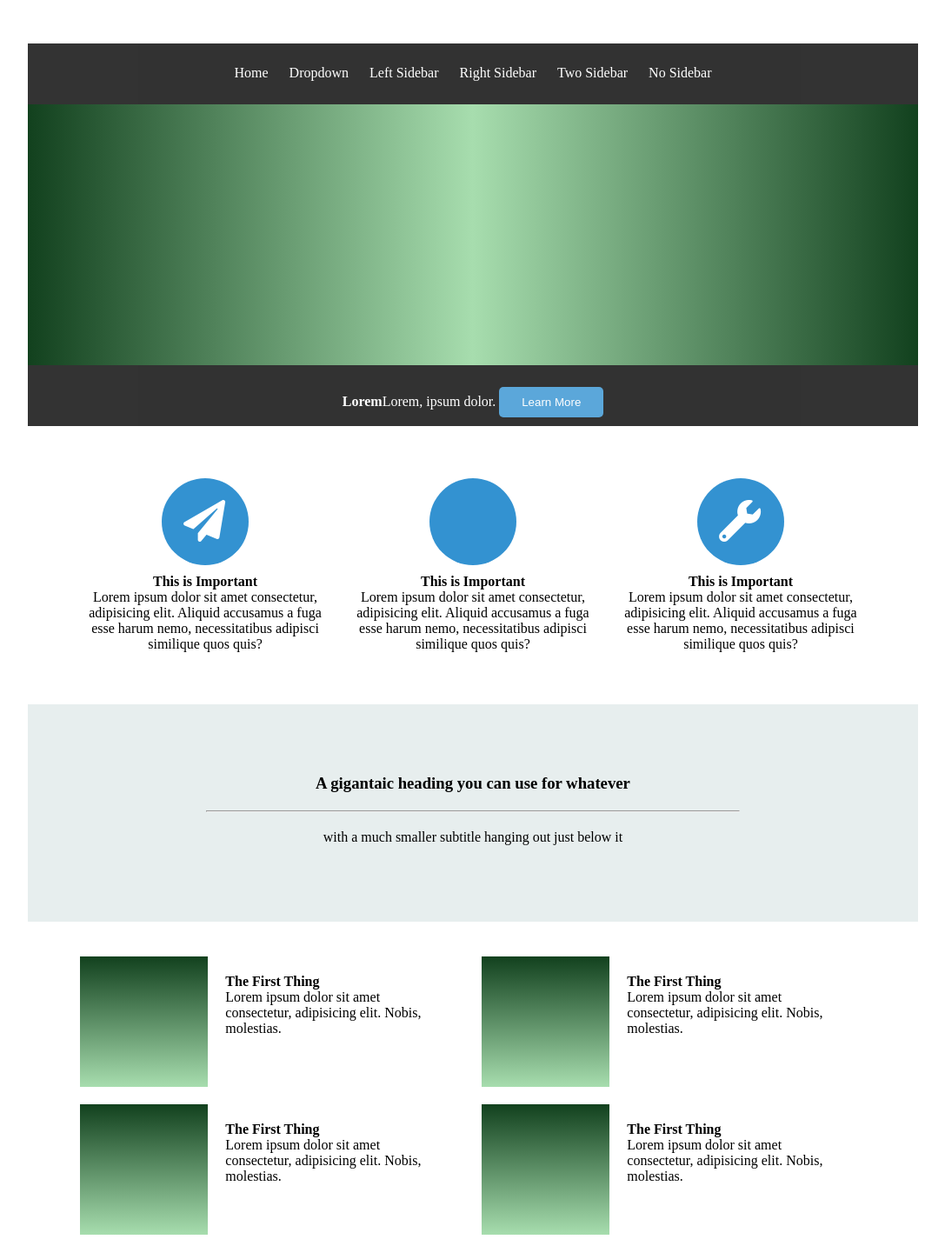
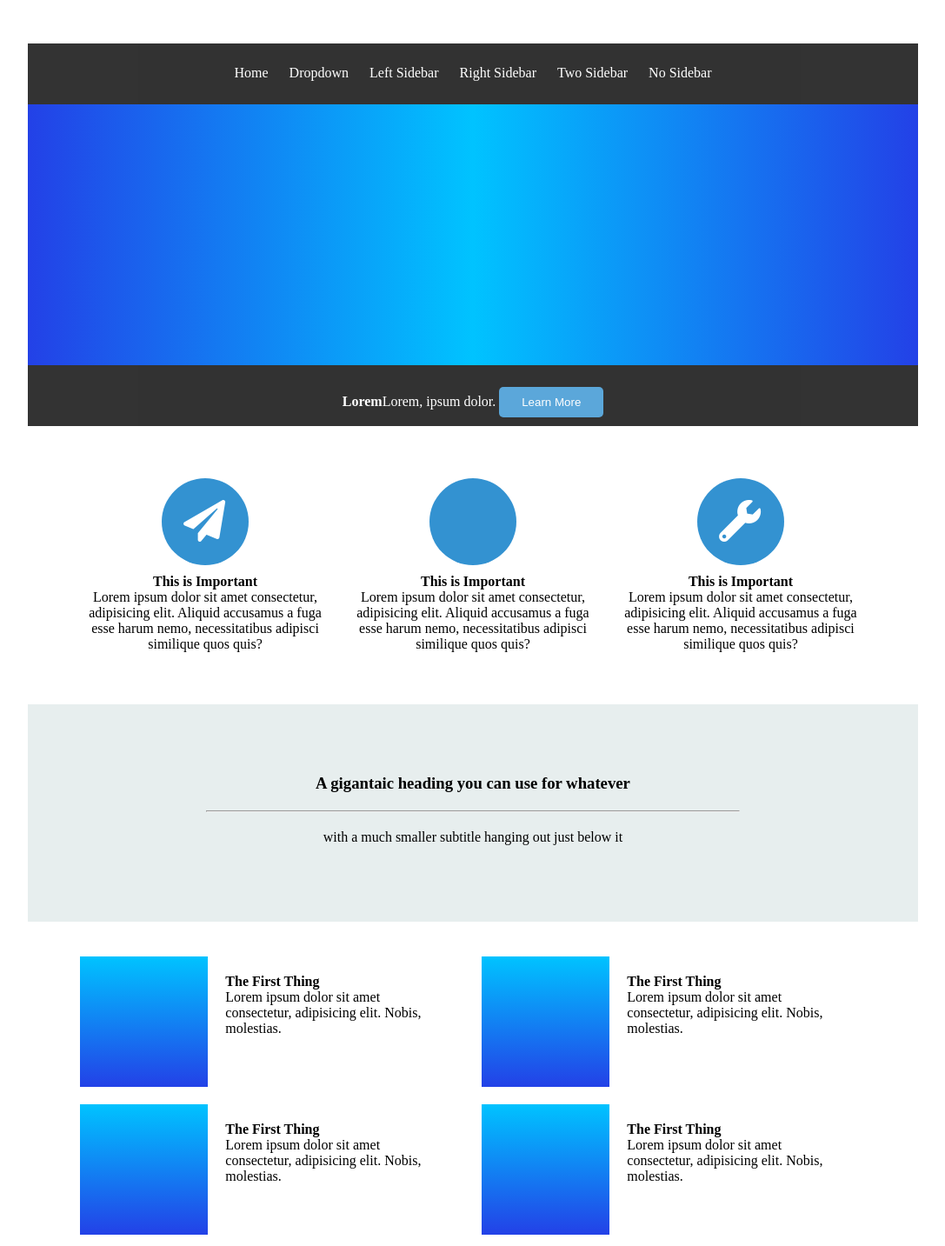
Before and after one commit to saidurrahmanmisket/Web-template-with-responsive, a plain HTML site: page index.html in a window 1280 px wide. Shown: the part 100-1533 px from the top of the page at 87% size, without its empty margins (96-1183 px from the left). Drawn offline with Linux system fonts and the light colour scheme; some icons are missing.

Commit message:
update color

```diff
--- a/style.css
+++ b/style.css
@@ -37,7 +37,7 @@
 }
 .header_img{
     height: 300px;
-    background-image: linear-gradient(to right, rgb(18, 65, 30) ,rgb(167, 221, 174),rgb(18, 65, 30) );
+    background-image: linear-gradient(to right,  rgb(35, 65, 231) , rgb(0, 195, 255) ,   rgb(35, 65, 231) );
 }
 .header_down{
     text-align: center;
@@ -125,7 +125,7 @@
 .thing_img{
     height: 100%;
     width: 33.3333%;
-    background-image: linear-gradient(to bottom, rgb(18, 65, 30) ,rgb(167, 221, 174));
+    background-image: linear-gradient(to bottom, rgb(0, 195, 255) , rgb(35, 65, 231));
 }
 .thing_text{
     height: 100%;
@@ -142,6 +142,7 @@
     padding-top: 40px;
 }
 .section5_text{
+    color: white;
     width: 80%;
 }
 .section5_text h4{
```
